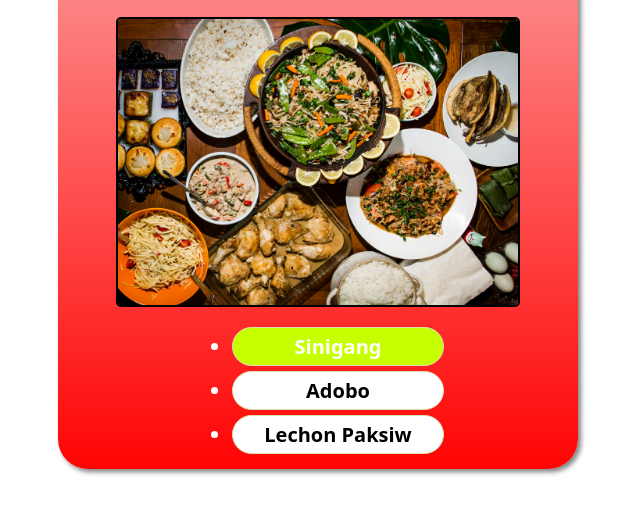
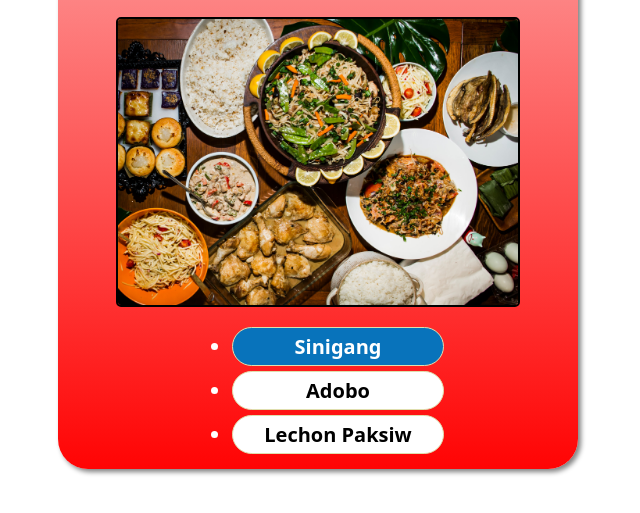
Before and after one commit to Eryannn/git-try, a plain HTML site: page index.html in a window 1280 px wide. In both pictures the pointer is over the item "Sinigang". Shown: the part 107-620 px from the top of the page, without its empty margins (322-962 px from the left). Drawn offline with Linux system fonts and the light colour scheme.

Commit message:
change default color

```diff
--- a/style.css
+++ b/style.css
@@ -39,7 +39,7 @@ li {
     font-weight: bold;
 }
 li:hover {
-    background-color: rgb(200, 255, 0);
+    background-color: rgb(8, 115, 187);
 }
 a {
     text-decoration: none;
```
